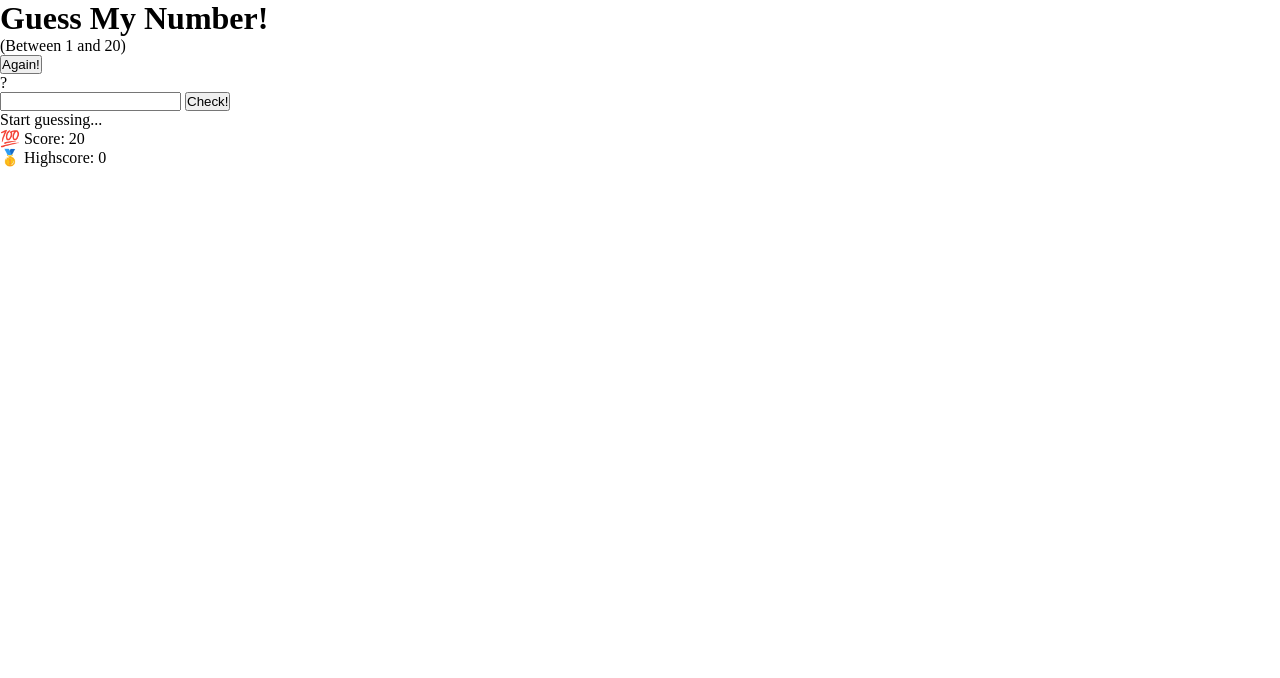
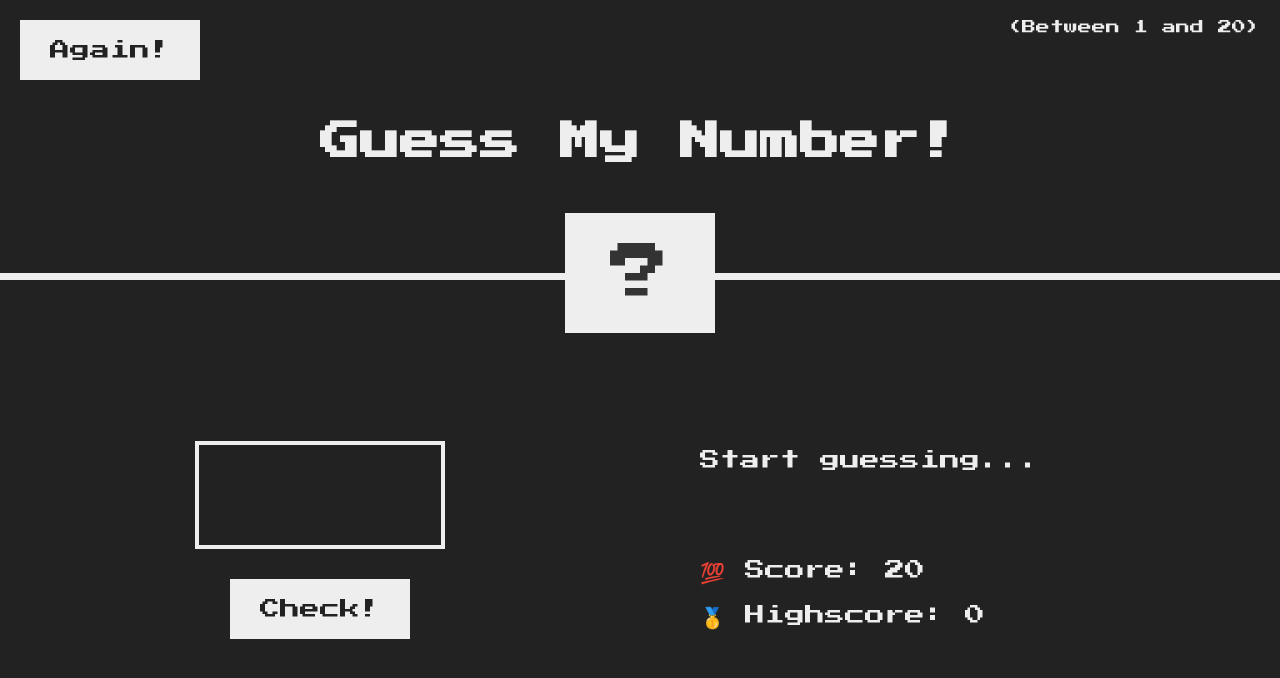
Before and after one commit to Al-Amin-Khan-Shakil/number-sleuth, a website: page index.html in a window 1280 px wide. Both pictures are taken after a click on the button "Again!". Drawn offline with Linux system fonts and the light colour scheme.

Commit message:
Game logic and css style is implemented

```diff
--- a/CSS/style.css
+++ b/CSS/style.css
@@ -1,5 +1,120 @@
+@import url('https://fonts.googleapis.com/css?family=Press+Start+2P&display=swap');
+
 * {
   margin: 0;
   padding: 0;
+  box-sizing: inherit;
+}
+
+html {
+  font-size: 62.5%;
   box-sizing: border-box;
 }
+
+body {
+  font-family: 'Press Start 2P', sans-serif;
+  color: #eee;
+  background-color: #222;
+
+  /* background-color: #60b347; */
+}
+
+/* LAYOUT */
+header {
+  position: relative;
+  height: 35vh;
+  border-bottom: 7px solid #eee;
+}
+
+main {
+  height: 65vh;
+  color: #eee;
+  display: flex;
+  align-items: center;
+  justify-content: space-around;
+}
+
+.left {
+  width: 52rem;
+  display: flex;
+  flex-direction: column;
+  align-items: center;
+}
+
+.right {
+  width: 52rem;
+  font-size: 2rem;
+}
+
+/* ELEMENTS STYLE */
+h1 {
+  font-size: 4rem;
+  text-align: center;
+  position: absolute;
+  width: 100%;
+  top: 52%;
+  left: 50%;
+  transform: translate(-50%, -50%);
+}
+
+.number {
+  background: #eee;
+  color: #333;
+  font-size: 6rem;
+  width: 15rem;
+  padding: 3rem 0;
+  text-align: center;
+  position: absolute;
+  bottom: 0;
+  left: 50%;
+  transform: translate(-50%, 50%);
+}
+
+.between {
+  font-size: 1.4rem;
+  position: absolute;
+  top: 2rem;
+  right: 2rem;
+}
+
+.again {
+  position: absolute;
+  top: 2rem;
+  left: 2rem;
+}
+
+.guess {
+  background: none;
+  border: 4px solid #eee;
+  font-family: inherit;
+  color: inherit;
+  font-size: 5rem;
+  padding: 2.5rem;
+  width: 25rem;
+  text-align: center;
+  display: block;
+  margin-bottom: 3rem;
+}
+
+.btn {
+  border: none;
+  background-color: #eee;
+  color: #222;
+  font-size: 2rem;
+  font-family: inherit;
+  padding: 2rem 3rem;
+  cursor: pointer;
+}
+
+.btn:hover {
+  background-color: #ccc;
+}
+
+.message {
+  margin-bottom: 8rem;
+  height: 3rem;
+}
+
+.label-score {
+  margin-bottom: 2rem;
+}
--- a/JavaScript/script.js
+++ b/JavaScript/script.js
@@ -0,0 +1,58 @@
+const message = document.querySelector('.message');
+const guess = document.querySelector('.guess');
+const againButton = document.querySelector('.again');
+const checkButton = document.querySelector('.check');
+const score = document.querySelector('.score');
+const highscore = document.querySelector('.highscore');
+const number = document.querySelector('.number');
+const documentBody = document.querySelector('body');
+
+let secretNumber = Math.trunc(Math.random() * 20) + 1;
+let scoreNumber = 20;
+let highscoreNumber = 0;
+
+function guessNumber(guess) {
+  if (!guess) {
+    message.textContent = '⛔ No number!';
+  } else if (guess === secretNumber) {
+    message.textContent = '🎉 Correct number!';
+    number.textContent = secretNumber;
+    number.style.width = '30rem';
+    documentBody.style.backgroundColor = '#60b347';
+    checkButton.style.backgroundColor = '#3d3d3d';
+    checkButton.disabled = true;
+    if (scoreNumber >= highscoreNumber) {
+      highscoreNumber = scoreNumber;
+      highscore.textContent = highscoreNumber;
+    }
+  } else if (scoreNumber === 1) {
+    message.textContent = '💥 You lost the game!';
+    checkButton.style.backgroundColor = '#3d3d3d';
+    checkButton.disabled = true;
+  } else {
+    message.textContent = guess > secretNumber ? '📈 Too high!' : '📉 Too low!';
+    scoreNumber -= 1;
+  }
+}
+function handleCheckButtonClick() {
+  const guessValue = Number(guess.value);
+  guessNumber(guessValue);
+  score.textContent = scoreNumber;
+  guess.value = '';
+}
+
+function handleAgainButtonClick() {
+  secretNumber = Math.trunc(Math.random() * 20) + 1;
+  scoreNumber = 20;
+  message.textContent = 'Start guessing...';
+  score.textContent = scoreNumber;
+  guess.value = '';
+  number.textContent = '?';
+  number.style.width = '15rem';
+  documentBody.style.backgroundColor = '#222';
+  checkButton.style.backgroundColor = '#eee';
+  checkButton.disabled = false;
+}
+
+checkButton.addEventListener('click', handleCheckButtonClick);
+againButton.addEventListener('click', handleAgainButtonClick);
```
